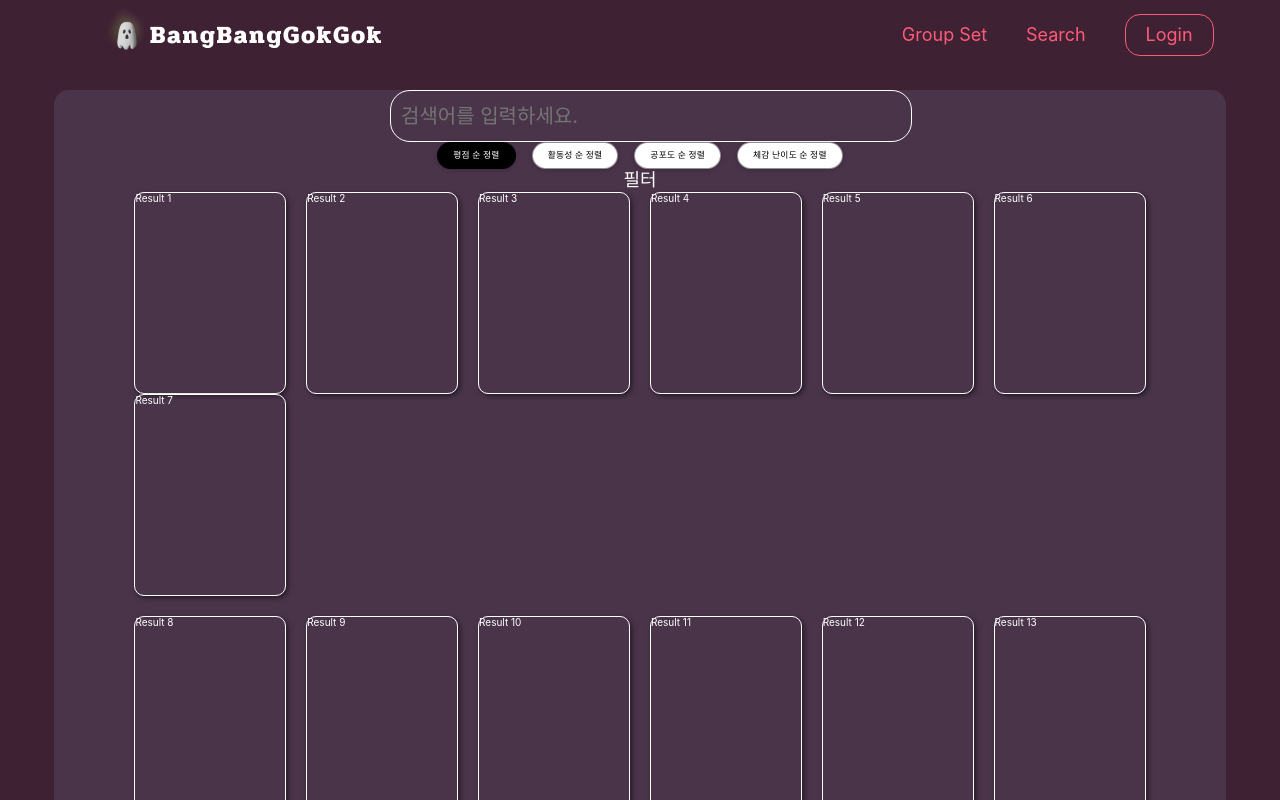
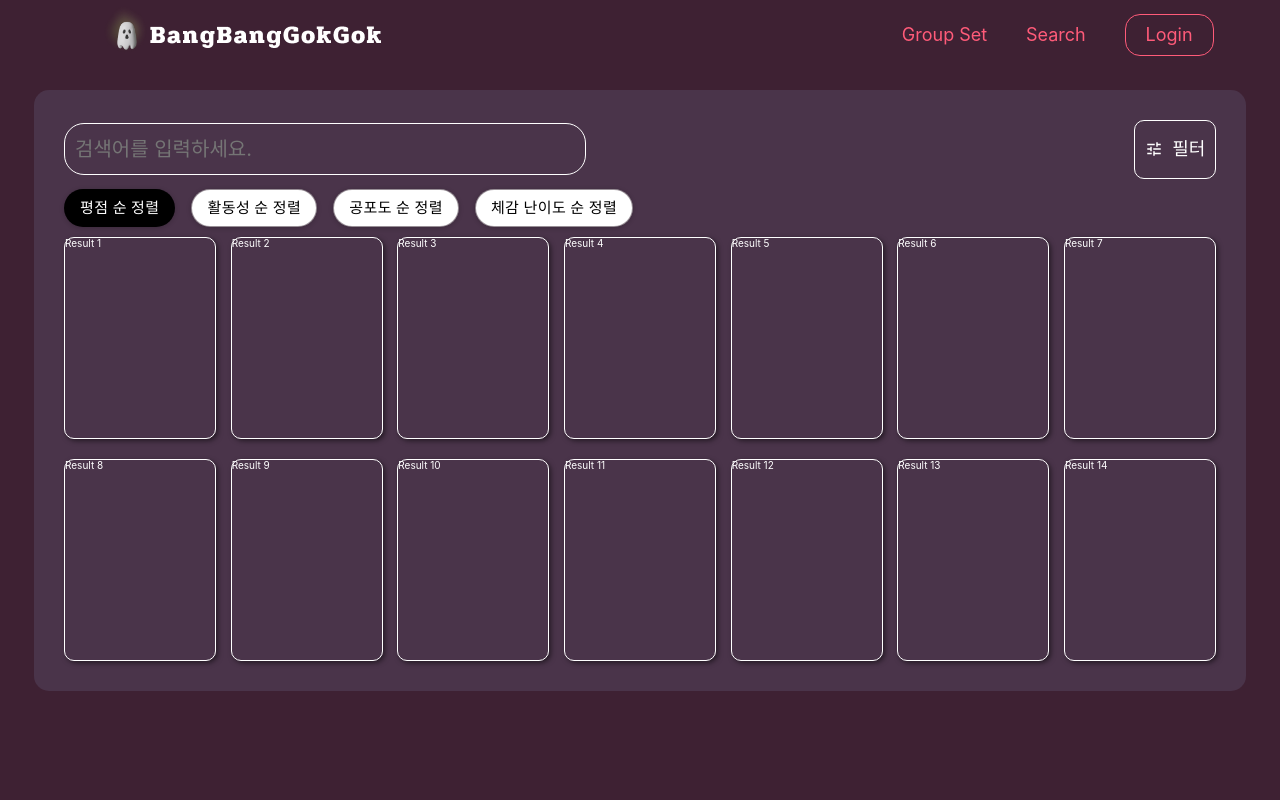
Before and after one commit to predictyson/BangBangGokGok, a React (Vite) app in the folder FrontEnd/: page /search in a window 1280 px wide. Shown: the top 800 px of the page. Built offline with nearby package versions, Linux system fonts and the light colour scheme.

Commit message:
🎨 style: 검색뷰 레이아웃 수정

```diff
--- a/FrontEnd/src/components/search/SearchFilter.tsx
+++ b/FrontEnd/src/components/search/SearchFilter.tsx
@@ -7,6 +7,7 @@ import GenreForm from "./filter/GenreForm";
 import DifficultyForm from "./filter/DifficultyForm";
 import PeopleForm from "./filter/PeopleForm";
 import TimeForm from "./filter/TimeForm";
+import TuneIcon from "@mui/icons-material/Tune";
 import { styled as mstyled } from "@mui/material/styles";
 import { theme } from "@/styles/theme";
 import { useRef, useEffect } from "react";
@@ -38,7 +39,10 @@ export default function SearchFilter() {
 
   return (
     <>
-      <FilterButton ref={buttonRef}>필터</FilterButton>
+      <FilterButton ref={buttonRef}>
+        <TuneIcon fontSize="inherit" />
+        <p>필터</p>
+      </FilterButton>
       <Modal ref={dialogRef}>
         <form method="dialog">
           <FilterContainer>
@@ -58,11 +62,16 @@ export default function SearchFilter() {
   );
 }
 
-const FilterButton = styled.button`
+const FilterButton = styled.div`
+  display: flex;
+  flex-direction: row;
+  justify-content: space-evenly;
+  align-items: center;
+  width: 8rem;
   font-size: 1.8rem;
   border-radius: 10px;
   color: white;
-  border: none;
+  border: 1px solid white;
   background: none;
   cursor: pointer;
 `;
@@ -92,8 +101,8 @@ const FilterItem = mstyled(Box)`
 
 const Modal = styled.dialog`
   position: absolute;
-  top: -5rem;
-  left: 100rem;
+  top: 0rem;
+  left: 108rem;
   border: none;
   background: none;
   color: white;
--- a/FrontEnd/src/components/search/SearchSortOptions.tsx
+++ b/FrontEnd/src/components/search/SearchSortOptions.tsx
@@ -27,6 +27,7 @@ export default function SearchSortOptions() {
 const OPTIONS: string[] = ["평점", "활동성", "공포도", "체감 난이도"];
 
 const OptionButton = mstyled(Button)`
+  font-size: 1.5rem;
   border-radius: 20px;
   box-shadow: 0px 1px 5px rgba(0, 0, 0, 0.2);
   &.MuiButton-contained {
--- a/FrontEnd/src/pages/SearchPage.tsx
+++ b/FrontEnd/src/pages/SearchPage.tsx
@@ -13,9 +13,11 @@ export default function SearchPage() {
       <Header />
       <BackGround>
         <Content>
-          <SearchInput />
+          <FormContainer>
+            <SearchInput />
+            <SearchFilter />
+          </FormContainer>
           <SearchSortOptions />
-          <SearchFilter />
           <SearchResult />
         </Content>
       </BackGround>
@@ -31,12 +33,22 @@ const BackGround = styled.div`
 `;
 
 const Content = styled.div`
-  width: 79%;
+  width: 90%;
   margin: 2rem auto;
-  padding: 0px 8rem;
+  padding: 3rem;
+  gap: 1rem;
   display: flex;
   flex-direction: column;
   align-items: center;
+  align-items: flex-start;
   background-color: ${theme.colors.containerLight};
   border-radius: 1.5rem;
 `;
+
+const FormContainer = styled.div`
+  display: flex;
+  flex-direction: row;
+  justify-content: space-between;
+  align-items: center;
+  width: 100%;
+`;
```
